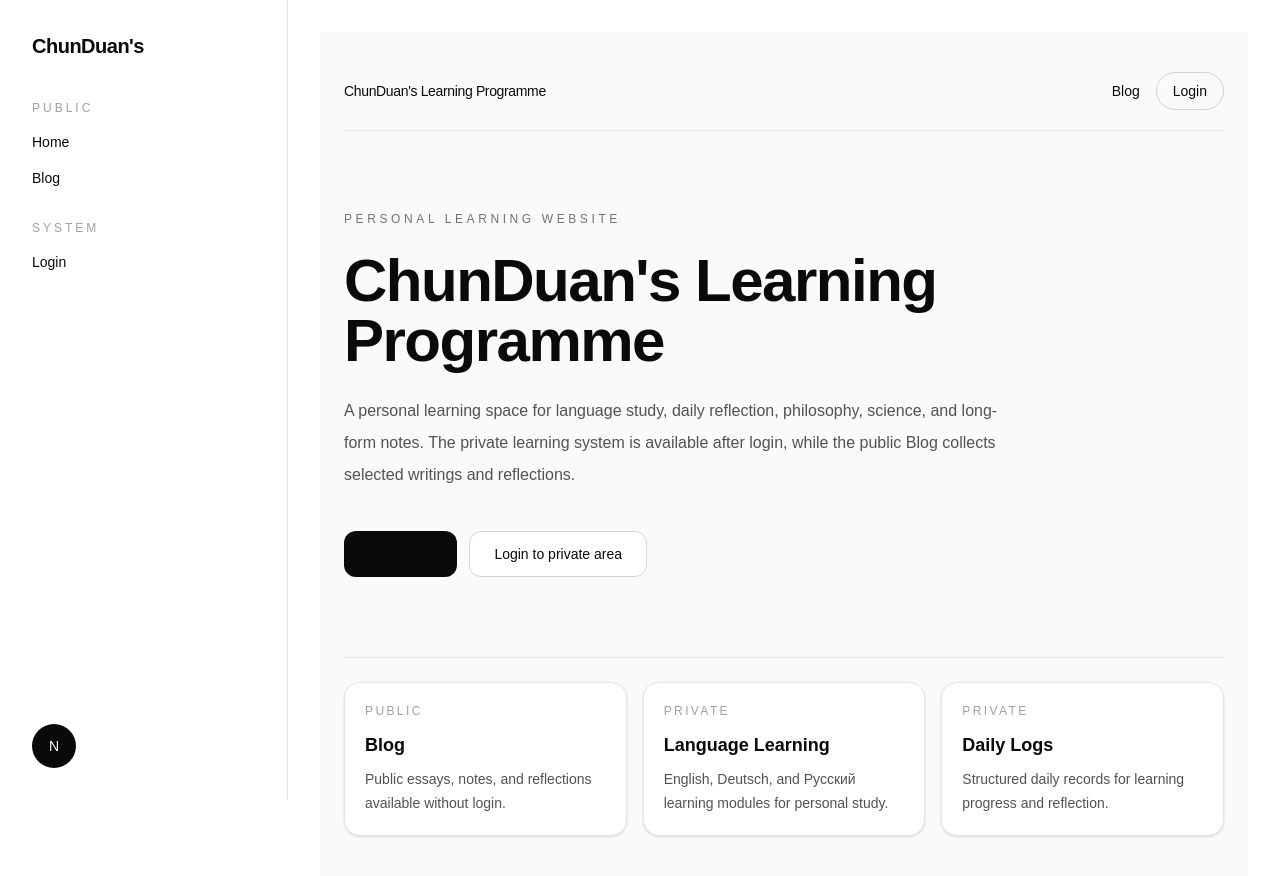
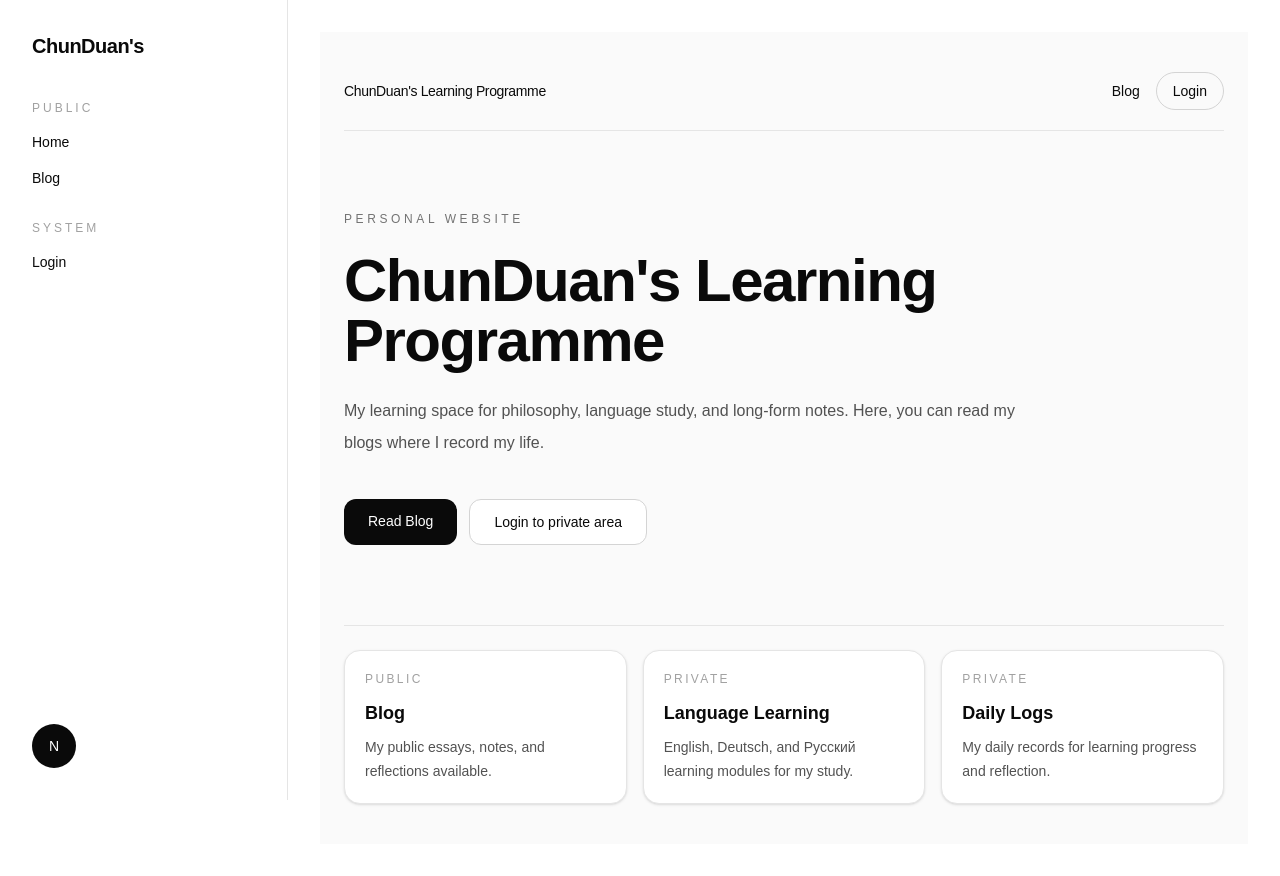
Before and after one commit to ChunChunDuanDuan/chunduan-learning-programme, a Next.js app: page / in a window 1280 px wide. Shown: the top 876 px of the page. Built offline with nearby package versions, Linux system fonts and the light colour scheme; no server answers.

Commit message:
Update website

```diff
--- a/src/app/page.tsx
+++ b/src/app/page.tsx
@@ -29,7 +29,7 @@ export default function HomePage() {
         <section className="flex flex-1 items-center py-20">
           <div className="max-w-3xl">
             <p className="text-xs uppercase tracking-[0.3em] text-neutral-500">
-              Personal Learning Website
+              Personal Website
             </p>
 
             <h1 className="mt-6 max-w-3xl text-4xl font-semibold tracking-tight sm:text-5xl xl:text-6xl">
@@ -37,16 +37,13 @@ export default function HomePage() {
             </h1>
 
             <p className="mt-6 max-w-2xl text-base leading-8 text-neutral-600">
-              A personal learning space for language study, daily reflection,
-              philosophy, science, and long-form notes. The private learning
-              system is available after login, while the public Blog collects
-              selected writings and reflections.
+              My learning space for philosophy, language study, and long-form notes. Here, you can read my blogs where I record my life.
             </p>
 
             <div className="mt-10 flex flex-col gap-3 sm:flex-row">
               <Link
                 href="/blog"
-                className="inline-flex rounded-xl bg-neutral-950 px-6 py-3 text-sm font-medium text-white transition hover:bg-neutral-700"
+                className="inline-flex rounded-xl bg-neutral-950 px-6 py-3 text-sm font-medium !text-white transition hover:bg-neutral-700"
               >
                 Read Blog
               </Link>
@@ -68,7 +65,7 @@ export default function HomePage() {
             </p>
             <h2 className="mt-3 text-lg font-semibold">Blog</h2>
             <p className="mt-2 text-sm leading-6 text-neutral-600">
-              Public essays, notes, and reflections available without login.
+              My public essays, notes, and reflections available.
             </p>
           </div>
 
@@ -78,7 +75,7 @@ export default function HomePage() {
             </p>
             <h2 className="mt-3 text-lg font-semibold">Language Learning</h2>
             <p className="mt-2 text-sm leading-6 text-neutral-600">
-              English, Deutsch, and Русский learning modules for personal study.
+              English, Deutsch, and Русский learning modules for my study.
             </p>
           </div>
 
@@ -88,7 +85,7 @@ export default function HomePage() {
             </p>
             <h2 className="mt-3 text-lg font-semibold">Daily Logs</h2>
             <p className="mt-2 text-sm leading-6 text-neutral-600">
-              Structured daily records for learning progress and reflection.
+              My daily records for learning progress and reflection.
             </p>
           </div>
         </section>
```
